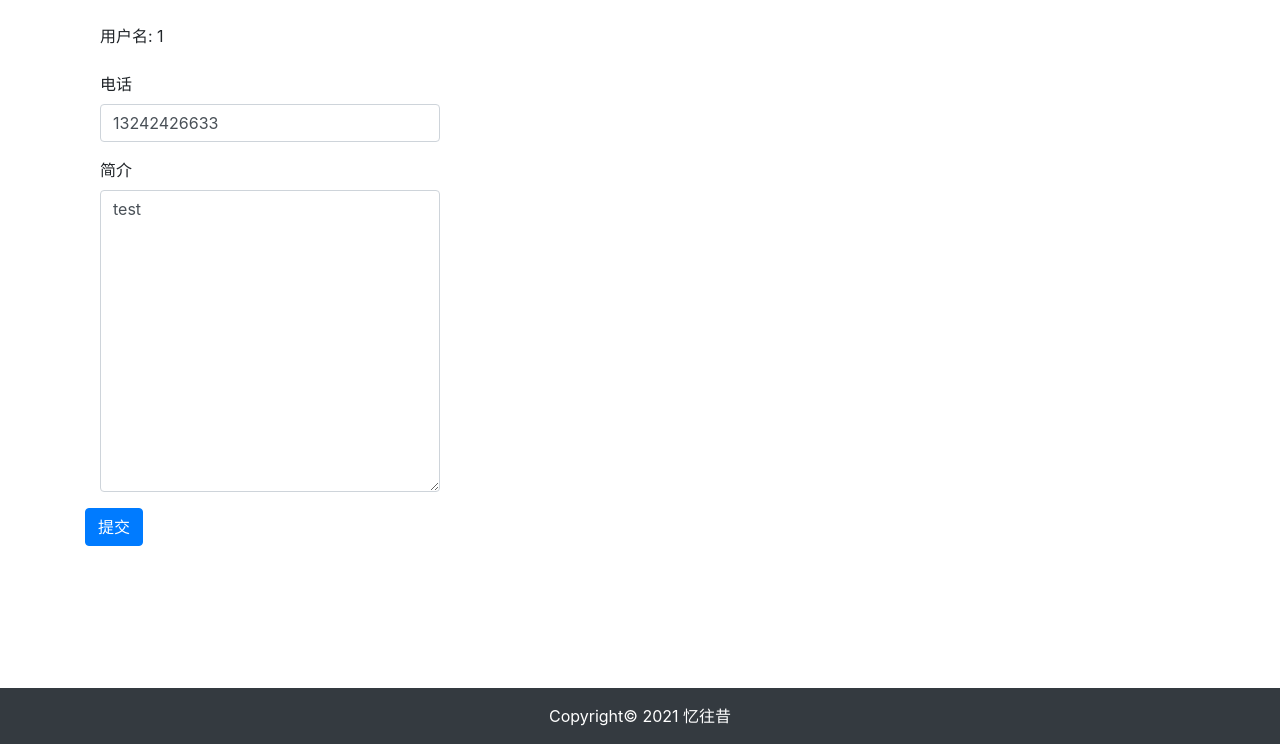
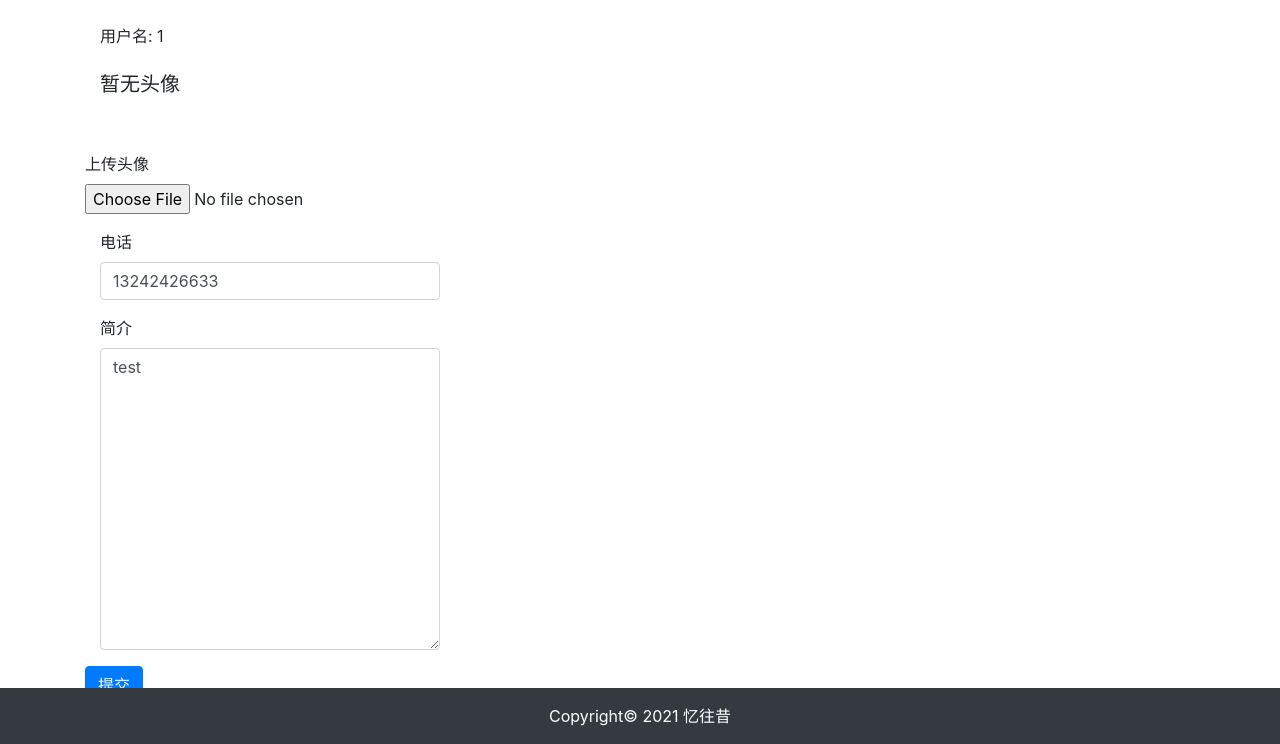
Before and after one commit to niezhe/django_project_test, a Django app: page /userprofile/edit/6/ in a window 1280 px wide. Shown: the part 56-800 px from the top of the page. Run offline with Django 3.2, Linux system fonts and the light colour scheme; a user stored in the database is signed in; data comes from the database, SQL or seed files in the repository; both versions use the stored data as it was after the commit; some libraries are stand-ins or nearby versions.

Commit message:
用户头像上传-Bug为修复(提交修改内容，无法提交到数据库)

```diff
--- a/django_project_test/settings.py
+++ b/django_project_test/settings.py
@@ -139,3 +139,6 @@ EMAIL_PORT = 465
 EMAIL_HOST_USER = 'niezhe95@163.com'
 EMAIL_HOST_PASSWORD = 'RSTRMASRIMLRBHKV'
 DEFAULT_FROM_EMAIL = EMAIL_HOST_USER
+# 媒体文件地址
+MEDIA_URL = '/media/'
+MEDIA_ROOT = os.path.join(BASE_DIR, '/media/')
--- a/django_project_test/urls.py
+++ b/django_project_test/urls.py
@@ -14,14 +14,18 @@ Including another URLconf
     2. Add a URL to urlpatterns:  path('blog/', include('blog.urls'))
 """
 from django.contrib import admin
-from django.urls import path,include
+from django.urls import path, include
+from django.conf import settings
+from django.conf.urls.static import static
 
 urlpatterns = [
     path('admin/', admin.site.urls),
     # 配置APP的url
-    path('article/',include('article.urls',namespace = 'article')),
+    path('article/', include('article.urls', namespace='article')),
     # 用户登录
-    path('userprofile/',include('userprofile.urls',namespace='userprofile')),
+    path('userprofile/', include('userprofile.urls', namespace='userprofile')),
     # 重置密码
-    path('password-reset/',include('password_reset.urls')),
+    path('password-reset/', include('password_reset.urls')),
 ]
+
+urlpatterns += static(settings.MEDIA_URL, document_root=settings.MEDIA_ROOT)
--- a/templates/userprofile/edit.html
+++ b/templates/userprofile/edit.html
@@ -7,8 +7,28 @@
                 <br>
                 <div class="col-md-4">用户名: {{ user.username }}</div>
                 <br>
-                <form method="post" action=".">
+                {% if profile.avatar %}
+                    <div class="col-md-4">头像</div>
+                    <img src="{{ profile.avatar.url }}" style="max-width: 20%; border-radius: 15%;" class="col-md-4">
+                {% else %}
+                    <h5 class="col-md-4">暂无头像</h5>
+                {% endif %}
+                <br>
+                <br>
+{#                <form  enctype="multipart/form-data">{% csrf_token %}#}
+{#                    <!-- avatar -->#}
+{#                    <div class="form-group">#}
+{#                        <label for="avatar">上传头像</label>#}
+{#                        <input type="file" class="form-control-file" name="avatar" id="avatar">#}
+{#                    </div>#}
+{#                <form method="post" action=".">#}
+                <form  enctype="multipart/form-data">
                     {% csrf_token %}
+                    <!-- avatar -->
+                    <div class="form-group">
+                        <label for="avatar">上传头像</label>
+                        <input type="file" class="form-control-file" name="avatar" id="avatar">
+                    </div>
                     <!-- phone -->
                     <div class="form-group col-md-4">
                         <label for="phone">电话</label>
--- a/userprofile/views.py
+++ b/userprofile/views.py
@@ -86,12 +86,14 @@ def profile_edit(request, id):
         # 验证修改数据者，是否为本人
         if request.user != user:
             return HttpResponse("你没有权限修改此用户信息。")
-        profile_form = ProfileForm(data=request.POST)
+        profile_form = ProfileForm(request.POST,request.FILES)
         if profile_form.is_valid():
             # 取得清洗后的合法数据
             profile_cd = profile_form.cleaned_data
             profile.phone = profile_cd['phone']
             profile.bio = profile_cd['bio']
+            if 'avatar' in request.FILES:
+                profile.avatar = profile_cd["avatar"]
             profile.save()
             # 带参数的redirect()
             return redirect("userprofile:edit", id=id)
```
Also changed, not shown: db.sqlite3.
